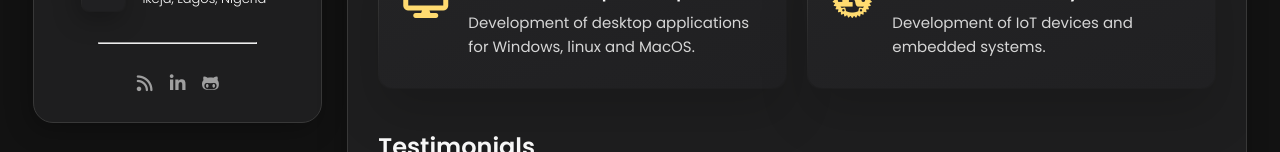
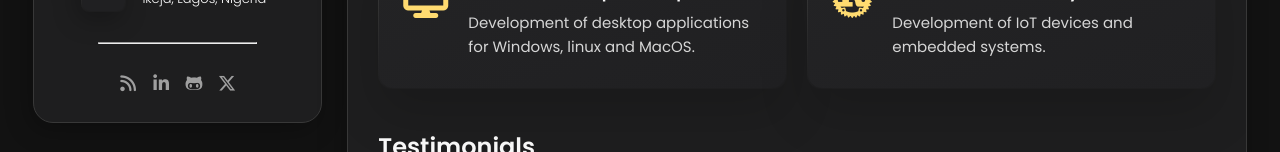
Before and after one commit to mc-stephen/my-portfolio, a Next.js app: page / in a window 1280 px wide. Shown: the part 648-800 px from the top of the page. Built offline with nearby package versions, Linux system fonts and the light colour scheme.

Commit message:
Made some changes

```diff
--- a/app/layout.tsx
+++ b/app/layout.tsx
@@ -53,7 +53,7 @@ export const metadata: Metadata = {
     ],
   },
   twitter: {
-    site: "@mc-stephen", // Change to your Twitter handle if you have one
+    site: "@mc-stephen123", // Change to your Twitter handle if you have one
     creator: "@mc-stephen",
     card: "summary_large_image",
     title: "Chukwuemeka Stephen Michael | Software Engineer",
--- a/app/layout.ui.tsx
+++ b/app/layout.ui.tsx
@@ -158,6 +158,11 @@ const socials = [
     icon: <i className="fa-brands fa-github-alt"></i>,
     url: "https://github.com/mc-stephen",
   },
+  {
+    label: "X-Twitter",
+    icon: <i className="fa-brands fa-x-twitter"></i>,
+    url: "https://x.com/mc_stephen123",
+  },
 ];
 
 //===========================
```
Also changed, not shown: 1 other file (tests, documents, lock files or other folders).
